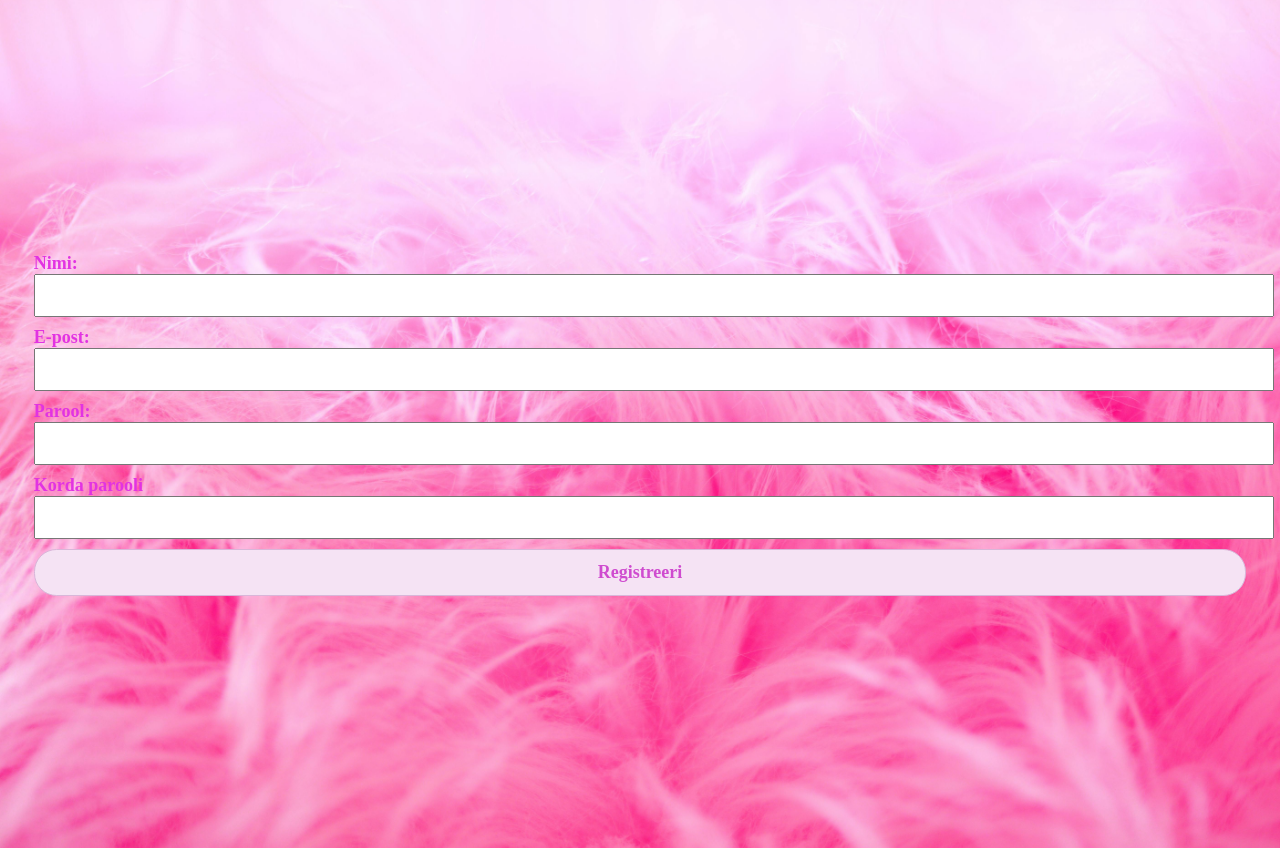
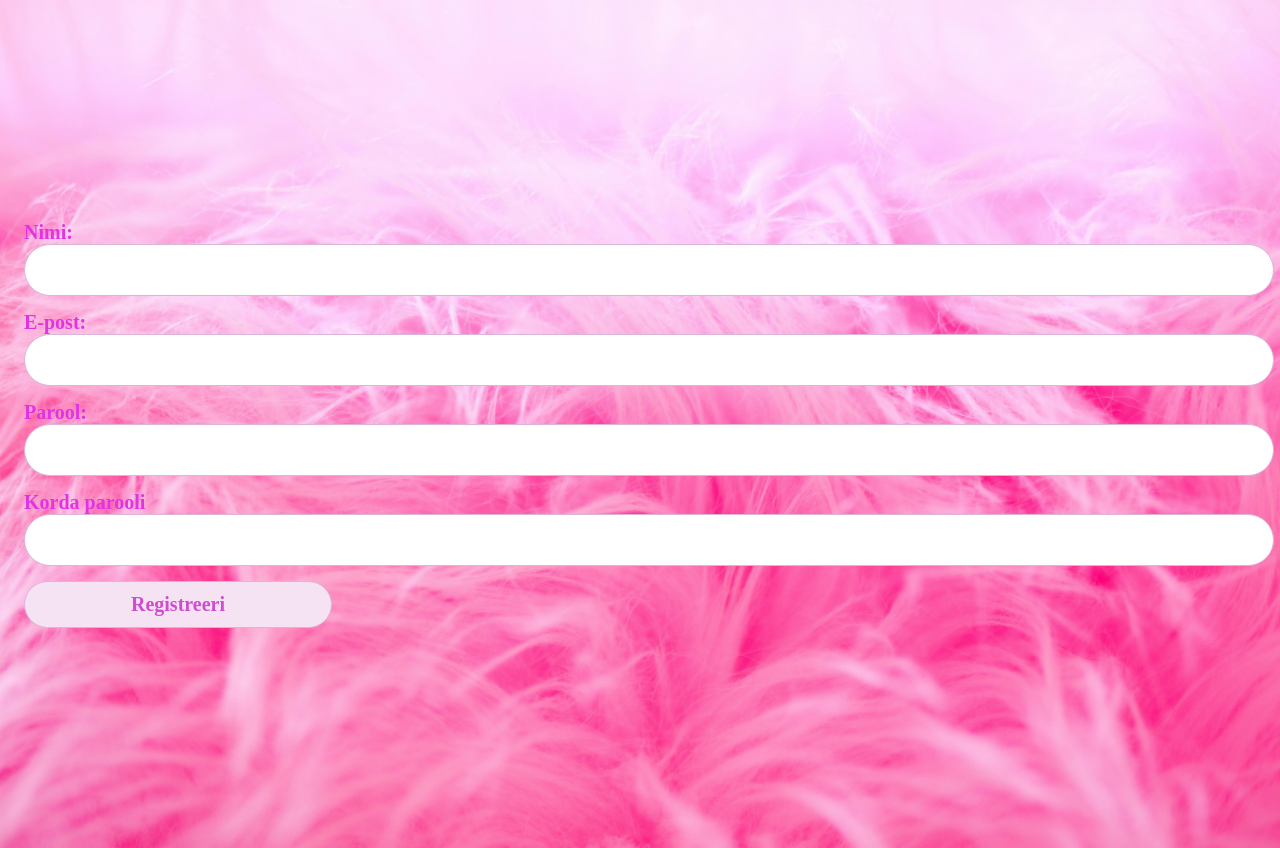
Before and after one commit to mairitikk/Back-End-New, a React (Vite) app in the folder front_end/: page /register in a window 1280 px wide. Built offline with nearby package versions, Linux system fonts and the light colour scheme; a web font is replaced by a local one.

Commit message:
css changes

```diff
--- a/front_end/src/styles/RegistrationComponent.module.css
+++ b/front_end/src/styles/RegistrationComponent.module.css
@@ -1,62 +1,52 @@
 .container {
   display: grid;
-  place-items: center; /* Center both horizontally and vertically */
+  justify-content: center; /* Center items horizontally */
+  align-items: center;   /* Center items vertically */
   min-height: 100vh;
 }
-
-.registratonContainer {
-  max-width: 65%; /* Use max-width for better responsiveness */
-  margin: 0 auto;
+.registratonContainer{
+      width: 65%;
+  margin: 0 auto; /* Center the form horizontally */
   padding: 20px;
 }
-
-@media (max-width: 768px) {
-  .registratonContainer {
-    width: 90%; /* Adjust width for smaller screens */
-    padding: 15px;
-  }
-}
-
-.label {
-  font-size: 18px;
+.label{
+    font-size: 20px;
     font-weight: bold;
-  margin-bottom: 5px; /* Add some space below the label */
 }
 
 .registrationForm {
+ outline: none;
+  border: 1px solid #d9b6d9;
+  background-color: #fff;
+  border-radius: 2.25em;
+  padding: 1em 0.5em;
   width: 100%;
-  padding: 12px; /* Increase padding for better tap targets */
-  margin-bottom: 10px;
-}
+  font-size: 16px;
+  margin-bottom: 15px;
 
-.fieldContainer {
-  position: relative; /* For absolute positioning of error messages */
-}
-
-.error {
-  color: red;
-  font-size: 12px;
-  position: absolute;
-  top: 100%; /* Position below the input field */
-  left: 0;
-  margin-top: 5px;
 }
 
 .registrationButton {
-  background: #f5e3f4;
+     background:
+        #f5e3f4;
+    /* Light pink background */
     border: 1px solid #d9b6d9;
+    /* Pink border */
     color: #cf4bcf;
-  padding: 12px 20px;
+    /* Pink text */
+    padding: 0.55em 0.5em;
     border-radius: 1.25em;
     cursor: pointer;
     outline: none;
-  width: 100%; /* Make the button full width for better mobile experience */
-  font-size: 18px;
+    width: 25%;
+    font-size: medium;
    font-weight: bold;
  font-family: 'Gloria Hallelujah', cursive;
+    font-weight: bold;
+    font-size: 20px;
 }
-
 .registrationButton:hover {
  background: #d9b6d9;
+    /* Darker pink background on hover */
     color: #cf4bcf;
 }
```
Lines whose indentation alone changed are shown as unchanged.
